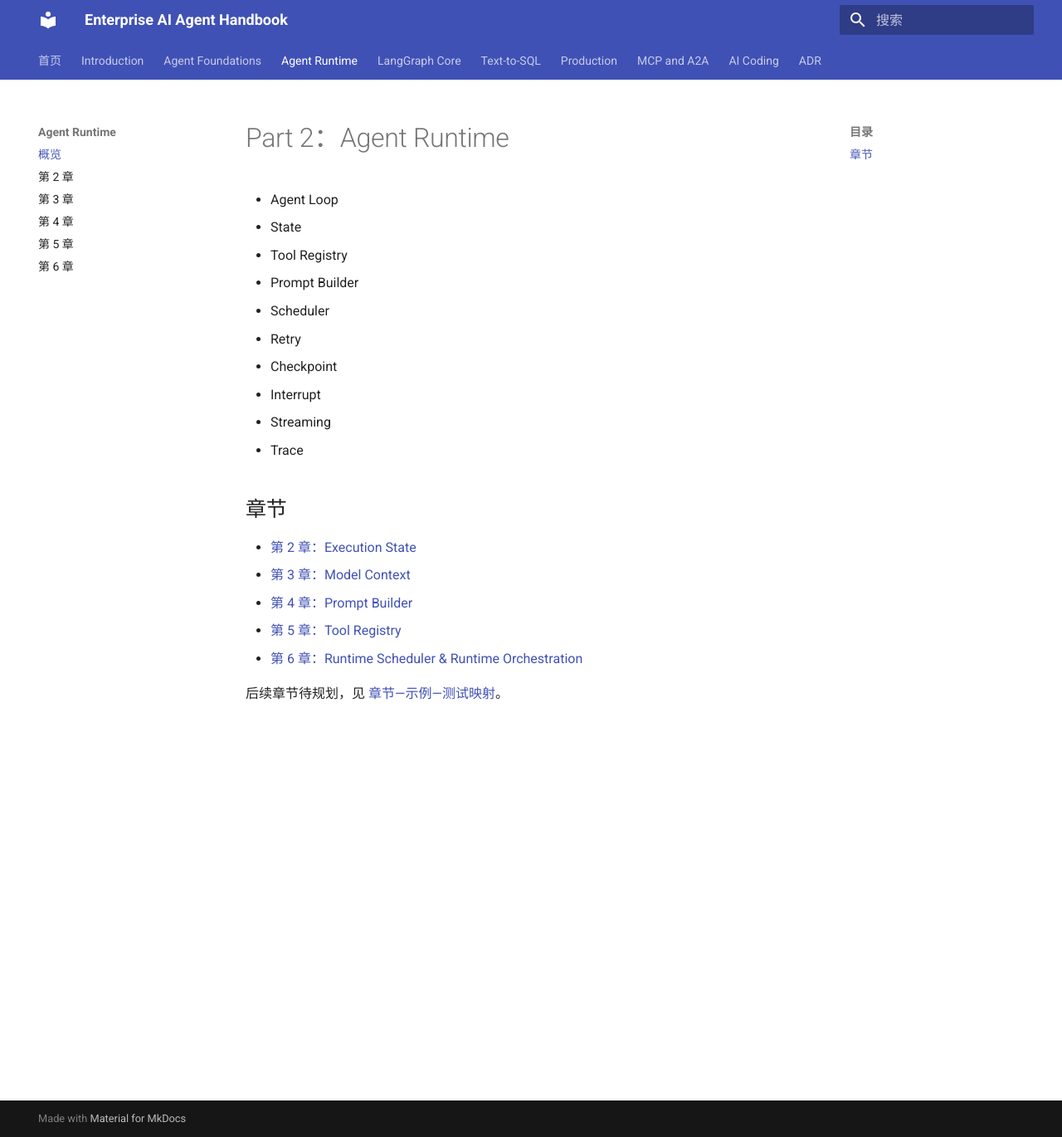
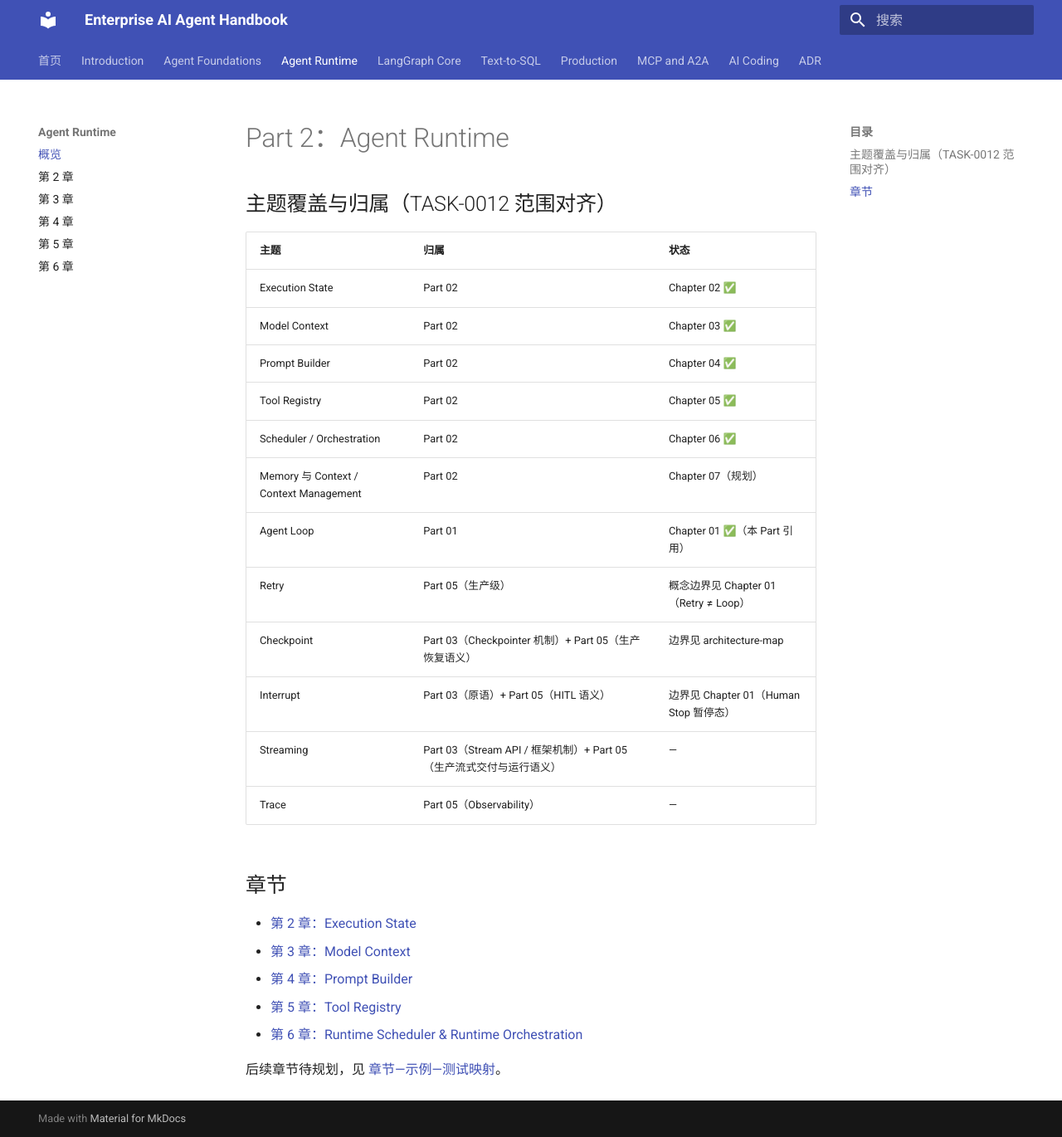
Before and after one commit to AnRun-M/enterprise-ai-agent-handbook, an MkDocs documentation site: the page built from docs/02-agent-runtime/index.md, in a window 1280 px wide and 1370 px high. Shown: the whole window at 83% size. Built offline with MkDocs 1.6.1 and Material for MkDocs 9.7.7, drawn with Linux system fonts in a browser that asks for light colours.

Commit message:
docs: align part 02 runtime scope
Squash merge of PR #22: Part 02 runtime scope alignment (TASK-0012).

Co-Authored-By: Claude <noreply@anthropic.com>

```diff
--- a/docs/02-agent-runtime/index.md
+++ b/docs/02-agent-runtime/index.md
@@ -1,15 +1,21 @@
 # Part 2：Agent Runtime
 
-- Agent Loop
-- State
-- Tool Registry
-- Prompt Builder
-- Scheduler
-- Retry
-- Checkpoint
-- Interrupt
-- Streaming
-- Trace
+## 主题覆盖与归属（TASK-0012 范围对齐）
+
+| 主题 | 归属 | 状态 |
+|---|---|---|
+| Execution State | Part 02 | Chapter 02 ✅ |
+| Model Context | Part 02 | Chapter 03 ✅ |
+| Prompt Builder | Part 02 | Chapter 04 ✅ |
+| Tool Registry | Part 02 | Chapter 05 ✅ |
+| Scheduler / Orchestration | Part 02 | Chapter 06 ✅ |
+| Memory 与 Context / Context Management | Part 02 | Chapter 07（规划） |
+| Agent Loop | Part 01 | Chapter 01 ✅（本 Part 引用） |
+| Retry | Part 05（生产级） | 概念边界见 Chapter 01（Retry ≠ Loop） |
+| Checkpoint | Part 03（Checkpointer 机制）+ Part 05（生产恢复语义） | 边界见 architecture-map |
+| Interrupt | Part 03（原语）+ Part 05（HITL 语义） | 边界见 Chapter 01（Human Stop 暂停态） |
+| Streaming | Part 03（Stream API / 框架机制）+ Part 05（生产流式交付与运行语义） | — |
+| Trace | Part 05（Observability） | — |
 
 ## 章节
 
```
Also changed, not shown: .ai/context/current.md (+9 -4 lines), .ai/tasks/TASK-0012-part-02-scope-alignment.md (added, +97 -0 lines), ROADMAP.md (+9 -9 lines), docs/00-introduction/content-map.md (+3 -2 lines).
